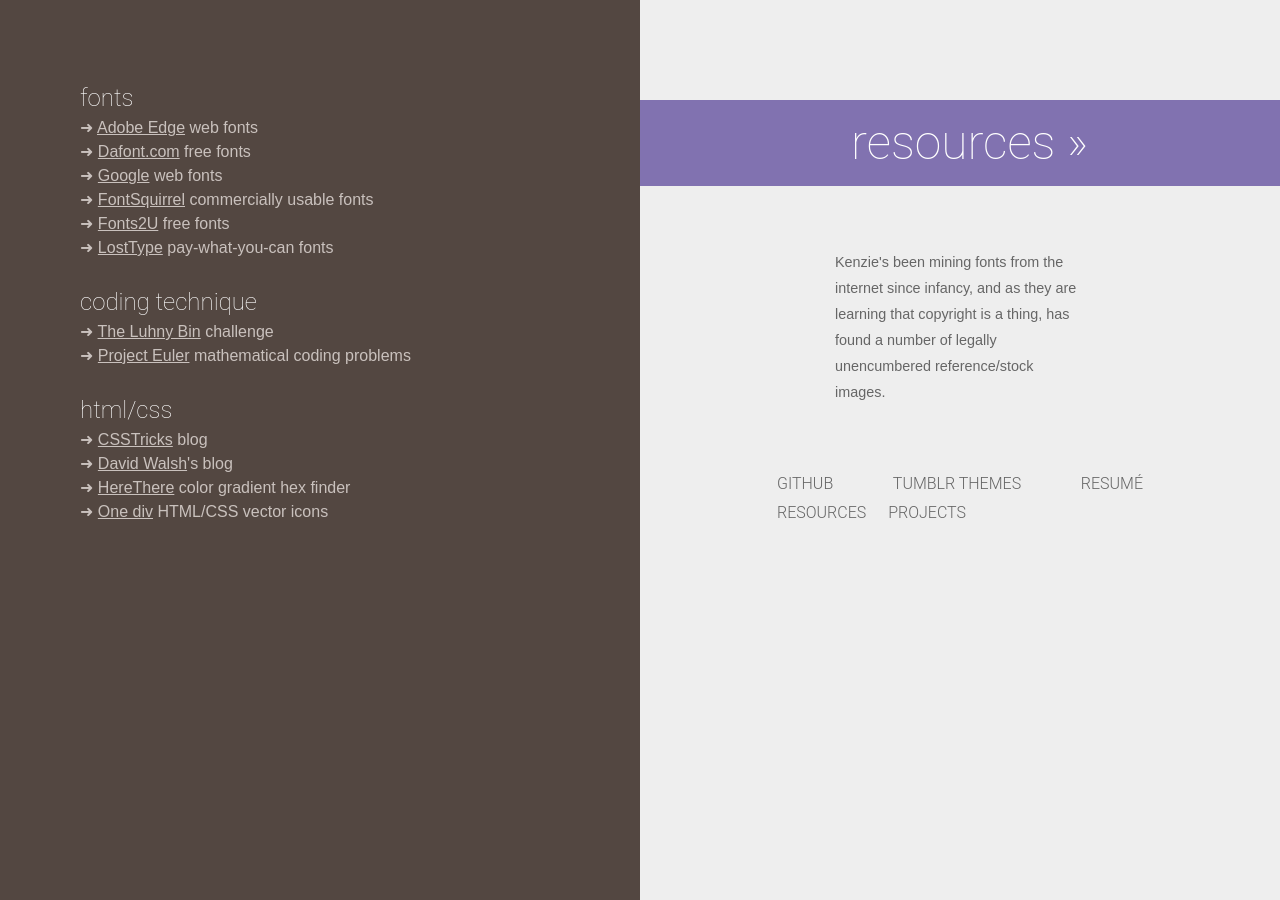
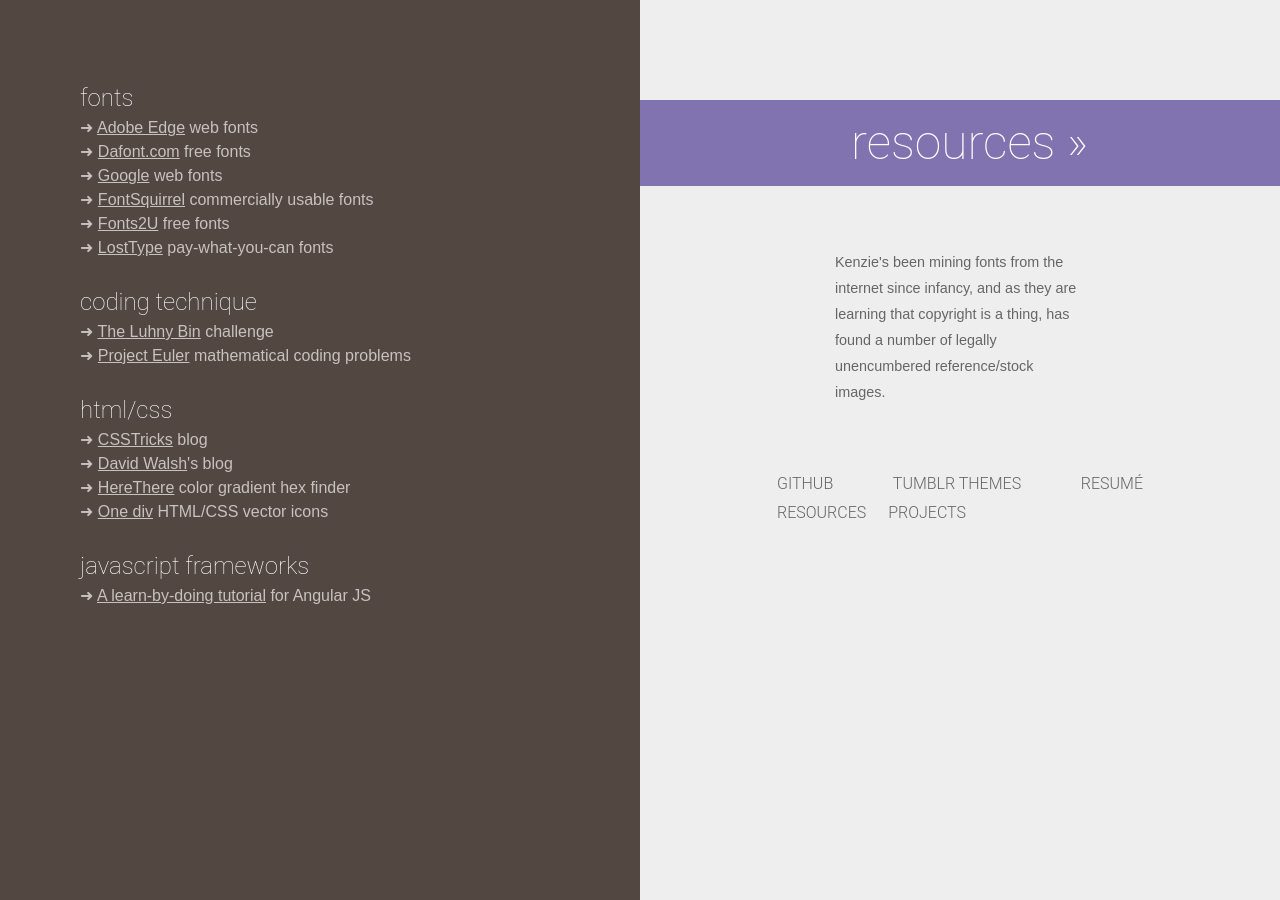
Before and after one commit to kenziebottoms/kenzie-ink-v1, a Jekyll site: the page built from kenzie-resources.md, in a window 1280 px wide. Built offline with Jekyll 4.4.1, drawn with Linux system fonts in a browser that asks for light colours; nearby versions of some CDN libraries; library files that are not in the unit come from our copies; Markdown is read by kramdown in place of the engine named in the settings.

Commit message:
Added angularjs tut to resources

```diff
--- a/_includes/kenzie-resources.html
+++ b/_includes/kenzie-resources.html
@@ -14,4 +14,6 @@
     &#10140; <a href="https://davidwalsh.name/" target="_blank">David Walsh</a>'s blog<br/>
     &#10140; <a href="http://www.herethere.net/~samson/php/color_gradient/" target="_blank">HereThere</a> color gradient hex finder<br/>
     &#10140; <a href="http://one-div.com/" target="_blank">One div</a> HTML/CSS vector icons<br/>
+    <br/><h2>javascript frameworks</h2>
+    &#10140; <a href="http://tutorialzine.com/2013/08/learn-angularjs-5-examples/" target="_blank">A learn-by-doing tutorial</a> for Angular JS
 </div>
```
Also changed, not shown: 2 other files.
